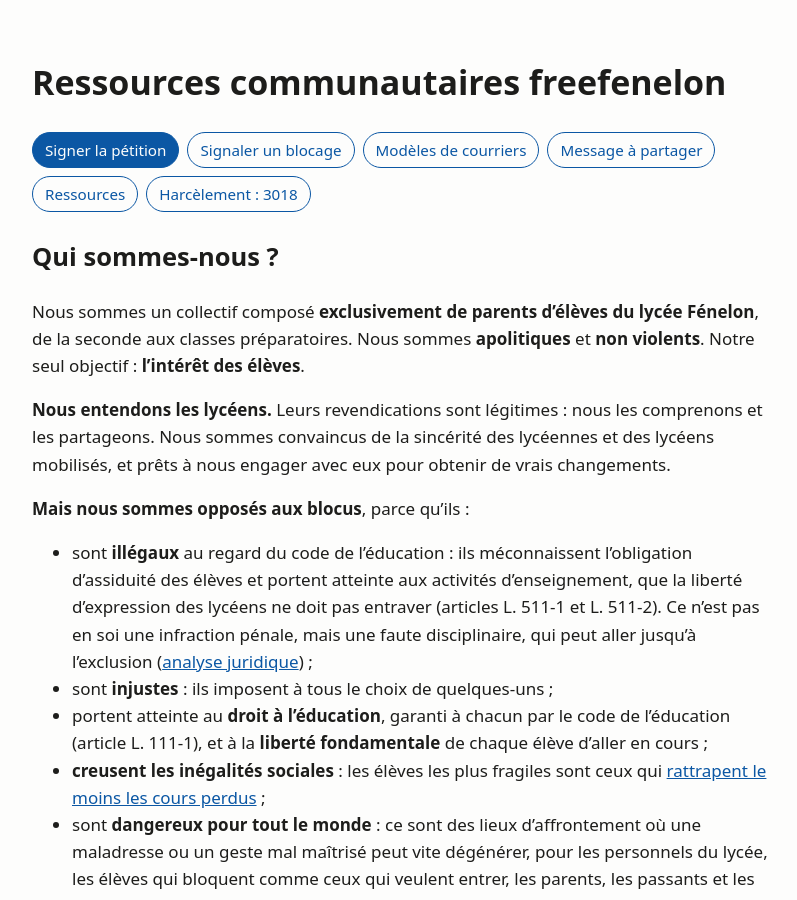
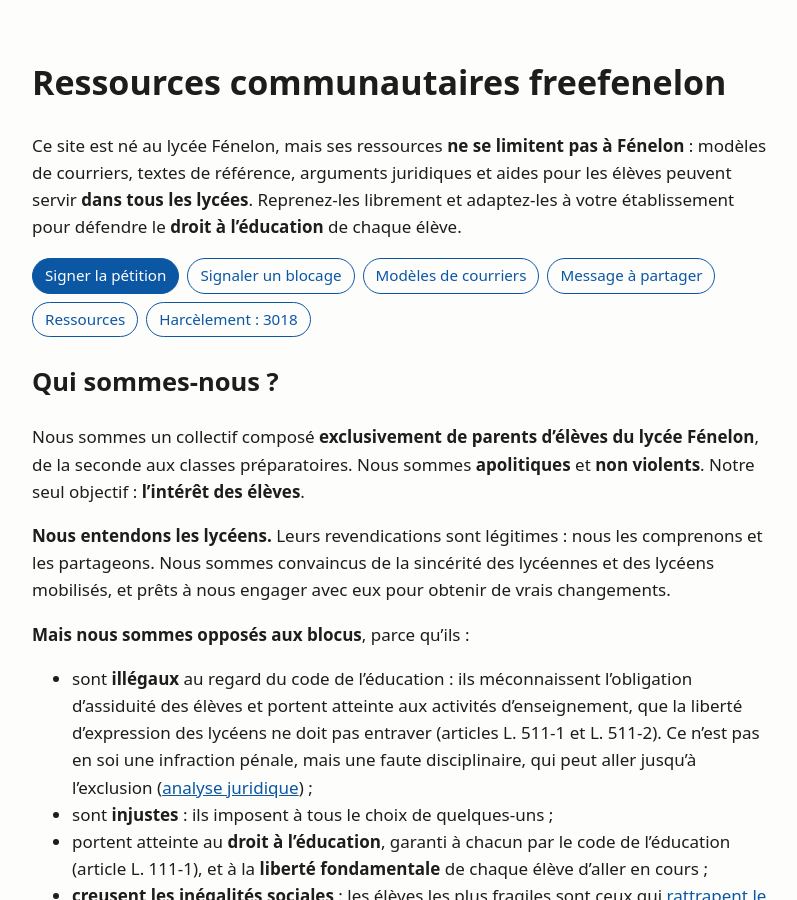
Before and after one commit to 4nf8hvwvry-collab/freefenelon, a Jekyll site: the page built from site/index.md, in a window 1280 px wide and 900 px high. Shown: the whole window, without its empty margins (240-1037 px from the left). Built offline with Jekyll 4.4.1, drawn with Linux system fonts in a browser that asks for light colours; our own code applies the rules of GitHub Pages for plain Markdown files.

Commit message:
Intro : des ressources utiles à tous les lycées
Co-Authored-By: Claude Opus 5.5 <noreply@anthropic.com>

```diff
--- a/site/index.md
+++ b/site/index.md
@@ -3,6 +3,8 @@ layout: default
 ---
 
 # Ressources communautaires freefenelon
+
+Ce site est né au lycée Fénelon, mais ses ressources **ne se limitent pas à Fénelon** : modèles de courriers, textes de référence, arguments juridiques et aides pour les élèves peuvent servir **dans tous les lycées**. Reprenez-les librement et adaptez-les à votre établissement pour défendre le **droit à l'éducation** de chaque élève.
 
 <nav class="acces-rapide" aria-label="Accès rapide">
   <a href="https://www.change.org/freefenelon">Signer la pétition</a>
```
